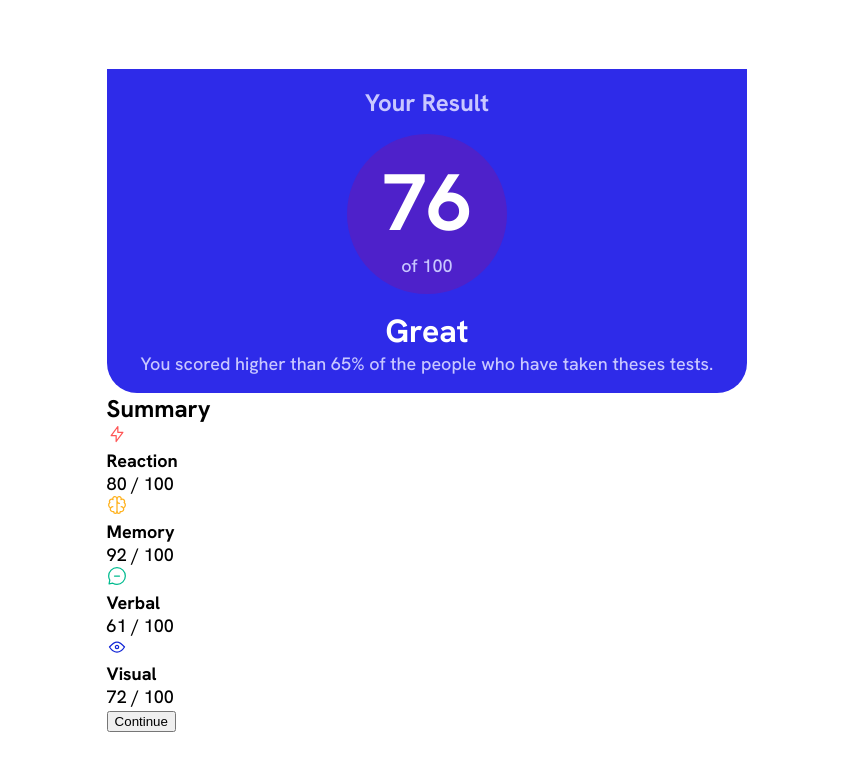
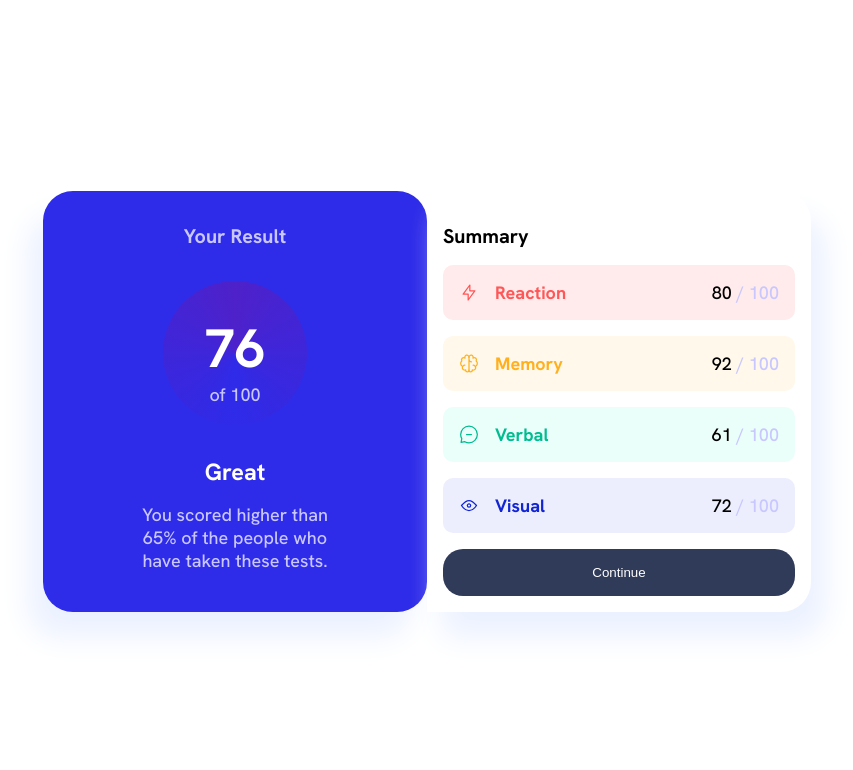
Before and after one commit to bodV6/Result-Summary-Component, a website built with Vite: page index.html in a window 1280 px wide. Shown: the whole page, without its empty margins (213-1066 px from the left). Built offline with nearby package versions, Linux system fonts and the light colour scheme.

Commit message:
script and design updated

```diff
--- a/index.html
+++ b/index.html
@@ -28,8 +28,8 @@
           <p><span>76</span> of 100</p>
         </div>
         <h2>Great</h2>
-        <p>
-          You scored higher than 65% of the people who have taken theses tests.
+        <p class="result-text">
+          You scored higher than 65% of the people who have taken these tests.
         </p>
       </section>
       <section class="summary">
--- a/script.js
+++ b/script.js
@@ -1,14 +1,10 @@
 import data from "./data.json";
 import "./style.css";
 
-function renderData(data) {
+function renderData(result) {
   const container = document.getElementById("summary-details");
 
-  data.forEach((item) => {
-    if (item.category === "Reaction") {
-      //   style.backgroundColor = red;
-    }
-
+  result.forEach((item) => {
     const div = document.createElement("div");
     div.classList.add("indicators");
 
@@ -17,19 +13,45 @@ function renderData(data) {
     div.appendChild(img);
 
     const h4 = document.createElement("h4");
-    h4.setAttribute("style", "red")
     const h4Text = document.createTextNode(item.category);
-    //   h4Text.setAttribute("style", "red");
     h4.appendChild(h4Text);
     div.appendChild(h4);
 
     const p = document.createElement("p");
-    const pText = document.createTextNode(`${item.score} / 100`);
-    p.appendChild(pText);
+    p.innerHTML = `<span>${item.score}</span> / 100`;
     div.appendChild(p);
 
-    container.appendChild(div);
+    item == result[0] && (div.setAttribute("style", "background-color:hsl(0, 100%, 96%)"),
+      (h4.style.color = "var(--Light-red)"));
+
+    item == result[1] && (div.setAttribute("style", "background-color:hsl(39, 100%, 96%)"),
+      (h4.style.color = "hsl(39, 100%, 56%)"));
+
+    item == result[2] && (div.setAttribute("style", "background-color:hsl(166, 100%, 96%)"),
+      (h4.style.color = "hsl(166, 100%, 37%)"));
+
+    item == result[3] && (div.setAttribute("style", "background-color:hsl(234, 85%, 96%);"),
+      (h4.style.color = "hsl(234, 85%, 45%)"));
+
+
+      container.appendChild(div);
   });
 }
+renderData(data);
 
-renderData(data);
+// const div = document.createElement('div');
+// div.style.backgroundColor = "blue";
+
+// const image = document.createElement('img');
+// image.setAttribute("src", result[0].icon)
+// div.appendChild(image);
+
+// const h4 = document.createElement("h4");
+//   h4.setAttribute("style", "red")
+//   const h4Text = document.createTextNode(result[0].category);
+//   h4.appendChild(h4Text);
+//   div.appendChild(h4);
+
+// container.appendChild(div);
+
+// console.log(data[0]);
--- a/style.css
+++ b/style.css
@@ -1,25 +1,26 @@
-
 :root {
   /* Primary Color */
 
   --Light-red: hsl(0, 100%, 67%);
+
   --Orange-yellow: hsl(39, 100%, 56%);
+
   --Green-teal: hsl(166, 100%, 37%);
   --Cobalt-blue: hsl(234, 85%, 45%);
 
   /* Gradients */
   /* background */
-  --Light-slate-blue: hsl(252, 100%, 67%);
+  --Light-slate-blue: rgb(121, 87, 255);
   --Light-royal-blue: hsl(241, 81%, 54%);
 
   /* circle */
-  --Violet-blue: hsla(256, 72%, 46%, 1);
-  --Persian-blue: hsla(241, 72%, 46%, 0);
+  --Violet-blue: rgb(78, 33, 202);
+  --Persian-blue: rgba(36, 33, 202, 0);
 
   /* Neutral */
 
   --White: hsl(0, 0%, 100%);
-  --Pale-blue: hsl(221, 100%, 96%);
+  --Pale-blue: hsl(222, 100%, 96%);
   --Light-lavender: hsl(241, 100%, 89%);
   --Dark-gray-blue: hsl(224, 30%, 27%);
 
@@ -46,12 +47,12 @@ body {
   margin: 0;
   font-family: var(--Hanken);
   background-color: var(--White);
-  /* color: var(--White); */
   font-size: var(--font-size);
   display: flex;
   align-items: center;
   justify-content: center;
   min-height: 100vh;
+  overflow: auto;
 }
 
 h2,
@@ -61,7 +62,6 @@ p {
   margin: 0;
 }
 
-
 img {
   max-width: 100%;
   height: auto;
@@ -70,10 +70,11 @@ img {
 main {
   display: flex;
   flex-direction: column;
+
 }
+
 .result {
-    padding: var(--font-size);
-    margin:  0;
+  padding: 1rem;
   background-color: var(--Light-royal-blue);
   color: var(--Light-lavender);
   text-align: center;
@@ -81,44 +82,117 @@ main {
   border-bottom-right-radius: 30px;
 }
 
-.result h3, .summary h3{
-    font-size: 1.5rem;
+.result h3,
+.summary h3 {
+  margin-top: 1rem;
+  font-size: calc(var(--font-size) * 1.1);
 }
 
 .circle {
-    background-color: var(--Violet-blue);
+  background: rgba(36, 33, 202, 0);
+  background: conic-gradient(
+    rgb(78, 33, 202),
+    rgba(36, 33, 202, 0),
+    rgb(78, 33, 202)
+  );
   border-radius: 50%;
-    /* border-bottom: none; */
-    width: 10rem;
-    height: 10rem;
-    margin: 1rem auto;
-    padding: 1rem;
+  border: none;
+  width: 9rem;
+  height: 9rem;
+  margin: 2rem auto;
+  padding: 2rem 0;
 
 }
 
 .circle span {
   color: var(--White);
   display: block;
-    font-size: 5rem;
+  font-size: calc(var(--font-size) * 3);
   font-weight: 700;
 }
 
-.result h2{
+.result h2 {
   color: var(--White);
-    font-size: 2rem;
+  font-size: calc(var(--font-size) * 1.3);
+  margin-bottom: 1rem;
 }
-.result p {
+
+.result-text{
+  margin-bottom: 1rem;
   padding: 0 1rem;
 }
 
 .summary {
+  padding: 1rem;
+  background-color: var(--White);
 
 }
 
-.summary-details {
+
+.indicators {
+  display: flex;
+  justify-content: flex-start;
+  gap: 1rem;
+  border-radius: 10px;
+  padding: 1rem;
+  color: var(--Light-lavender);
+  margin-top: 1rem;
 
 }
 
-.indicators {
-    /* display: flex; */
+.indicators h4{
+  margin-right: auto;
 }
+
+.indicators span {
+  color: black;
+}
+
+button {
+  display: block;
+  width: 100%;
+  padding: 1rem 0;
+  border: none;
+  border-radius: 20px;
+  background-color: var(--Dark-gray-blue);
+  color: var(--White);
+  margin-top: 1rem;
+}
+
+button:hover {
+  background-color: var(--Cobalt-blue);
+}
+
+
+
+@media (min-width: 50em) {
+  body {
+    max-width: 60vw;
+    max-height: 60vh;
+    margin: 1px auto;
+  }
+  main{
+    flex-direction: row;
+
+
+  }
+  .result{
+    flex-basis: 50%;
+    border-radius: 30px;
+    -moz-box-shadow: -15px 25px 30px 0 var(--Pale-blue);
+    -webkit-box-shadow: -15px 25px 30px -0 var(--Pale-blue);
+    box-shadow: -15px 25px 30px 0 var(--Pale-blue);
+  }
+.result-text {
+  padding: 0 calc(var(--font-size) * 4);
+}
+
+.summary {
+  flex-basis: 50%;
+  border-top-right-radius: 30px;
+  border-bottom-right-radius: 30px;
+  -moz-box-shadow: 15px 25px 30px 0 var(--Pale-blue);
+  -webkit-box-shadow: 15px 25px 30px 0 var(--Pale-blue);
+  box-shadow: 15px 25px 30px 0 var(--Pale-blue);
+  }
+}
```
Also changed, not shown: README.md, screenshots/screenshot-1684764045145.jpeg (added), screenshots/screenshot-1684764046269.jpeg (added), screenshots/screenshot-1684764050085.jpeg (added). Lines whose indentation alone changed are shown as unchanged.
